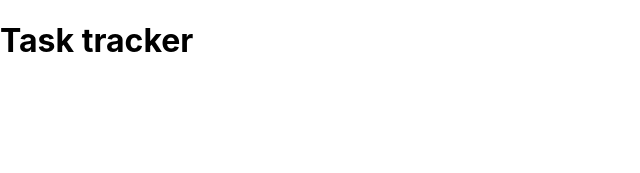
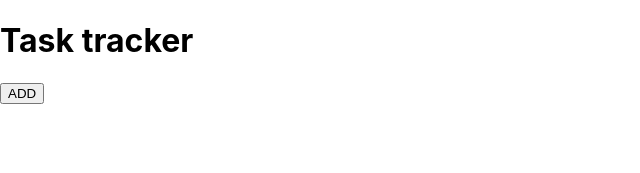
Before and after one commit to Manjukcthapa/mytask, a React (Create React App) app: page / in a window 1280 px wide. Shown: the top 173 px of the page, without its empty margins (0-640 px from the left). Built offline with nearby package versions, Linux system fonts and the light colour scheme.

Commit message:
created button component

```diff
--- a/src/App.js
+++ b/src/App.js
@@ -1,10 +1,12 @@
 import './App.css';
 import Header from './component/Header';
+import Button from './component/Button';
 
 function App() {
   return (
     <>
-    <Header />
+    <Header/>
+    <Button text='ADD'/>
     </>
   );
 }
--- /dev/null
+++ b/src/component/Button.js
@@ -0,0 +1,12 @@
+function Button({text}){
+    return(
+     <>
+    <button>{text}</button>
+     </>
+    );
+
+ }
+
+
+
+export default Button;
```
